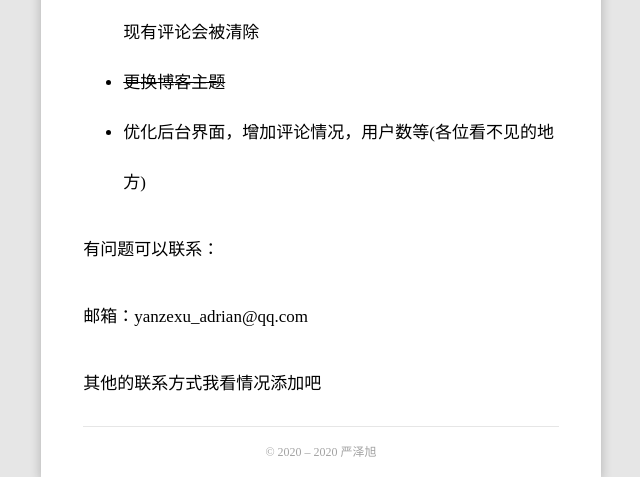
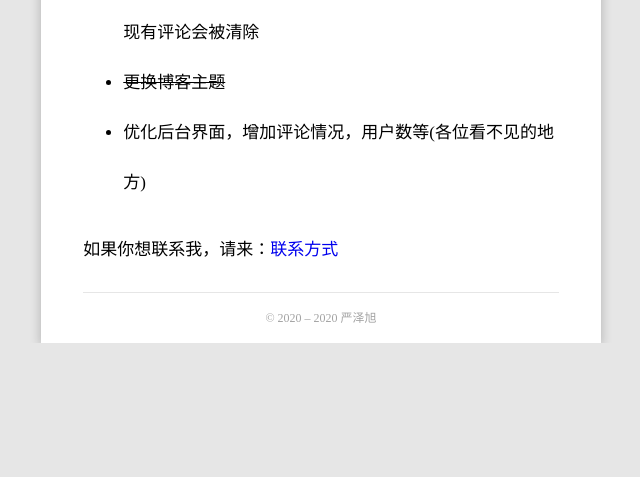
Before and after one commit to cuoxin/blog, a Flask app: page /aboutMe in a window 1280 px wide. Shown: the part 560-1037 px from the top of the page, without its empty margins (319-959 px from the left). After the commit the page ends 903 px from the top, so only its background shows below. Run offline with Flask 2, Linux system fonts and the light colour scheme.

Commit message:
修改了联系方式

```diff
--- a/flaskr/templates/about_me.html
+++ b/flaskr/templates/about_me.html
@@ -14,7 +14,5 @@
         <s><li>更换博客主题</li></s>
         <li>优化后台界面，增加评论情况，用户数等(各位看不见的地方)</li>
     </ul>
-    <p>有问题可以联系：</p>
-    <p>邮箱：yanzexu_adrian@qq.com</p>
-    <p>其他的联系方式我看情况添加吧</p>
+    <p>如果你想联系我，请来：<a href="{{ url_for('contact') }}">联系方式</a></p>
 {% endblock %}
```
